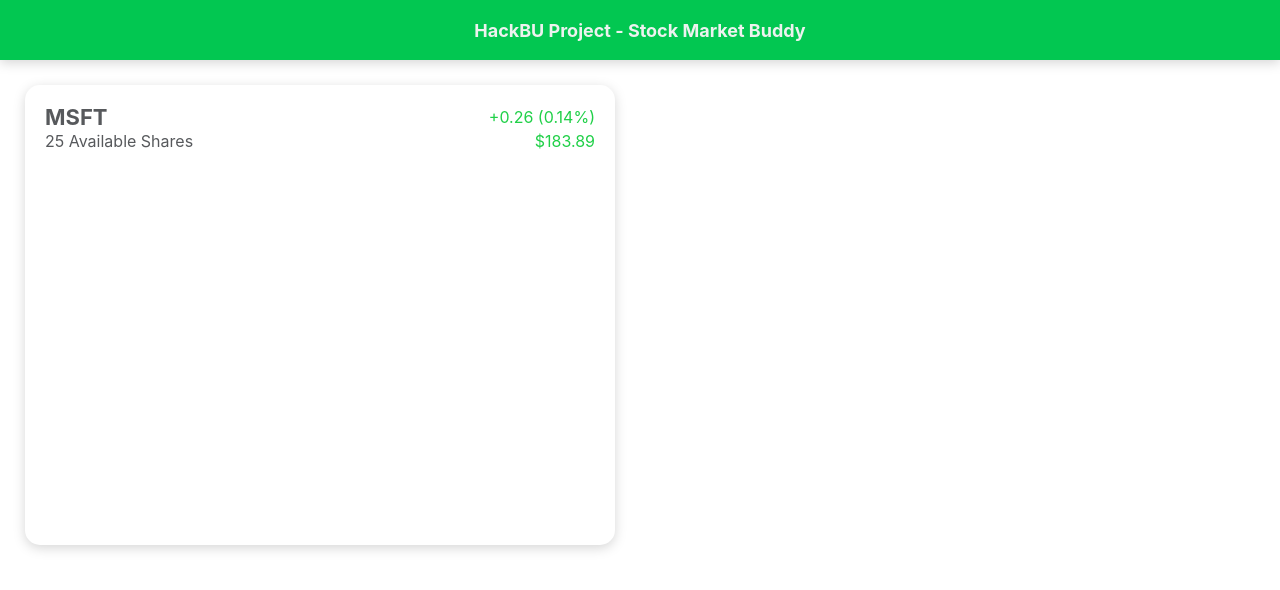
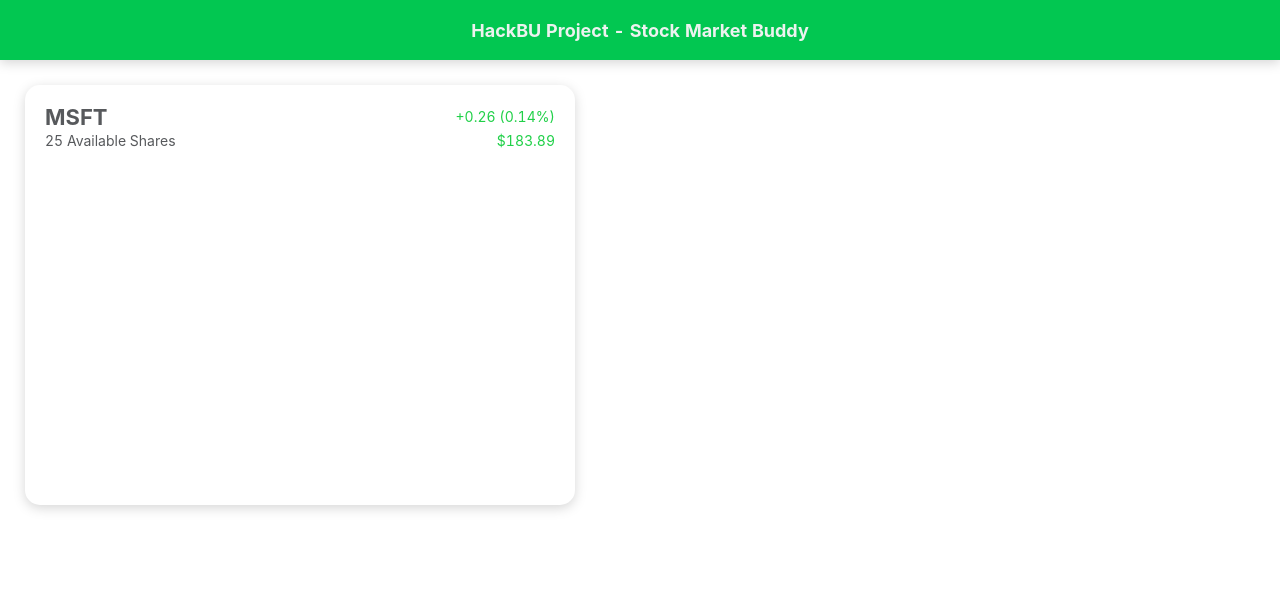
Before and after one commit to ronlaniado/HackBU2020, a React (Create React App) app in the folder hackbu-react/: page / in a window 1280 px wide. Shown: the top 590 px of the page. Built offline with nearby package versions, Linux system fonts and the light colour scheme.

Commit message:
Fixed app.js styling

```diff
--- a/hackbu-react/src/App.css
+++ b/hackbu-react/src/App.css
@@ -1,5 +1,13 @@
+@import '~antd/dist/antd.css';
+
 .App {
-  text-align: center;
+  display: flex;
+  flex-direction: column;
+}
+
+.components {
+  width: "100%";
+  flex-direction: row;
 }
 
 .App-logo {
```
